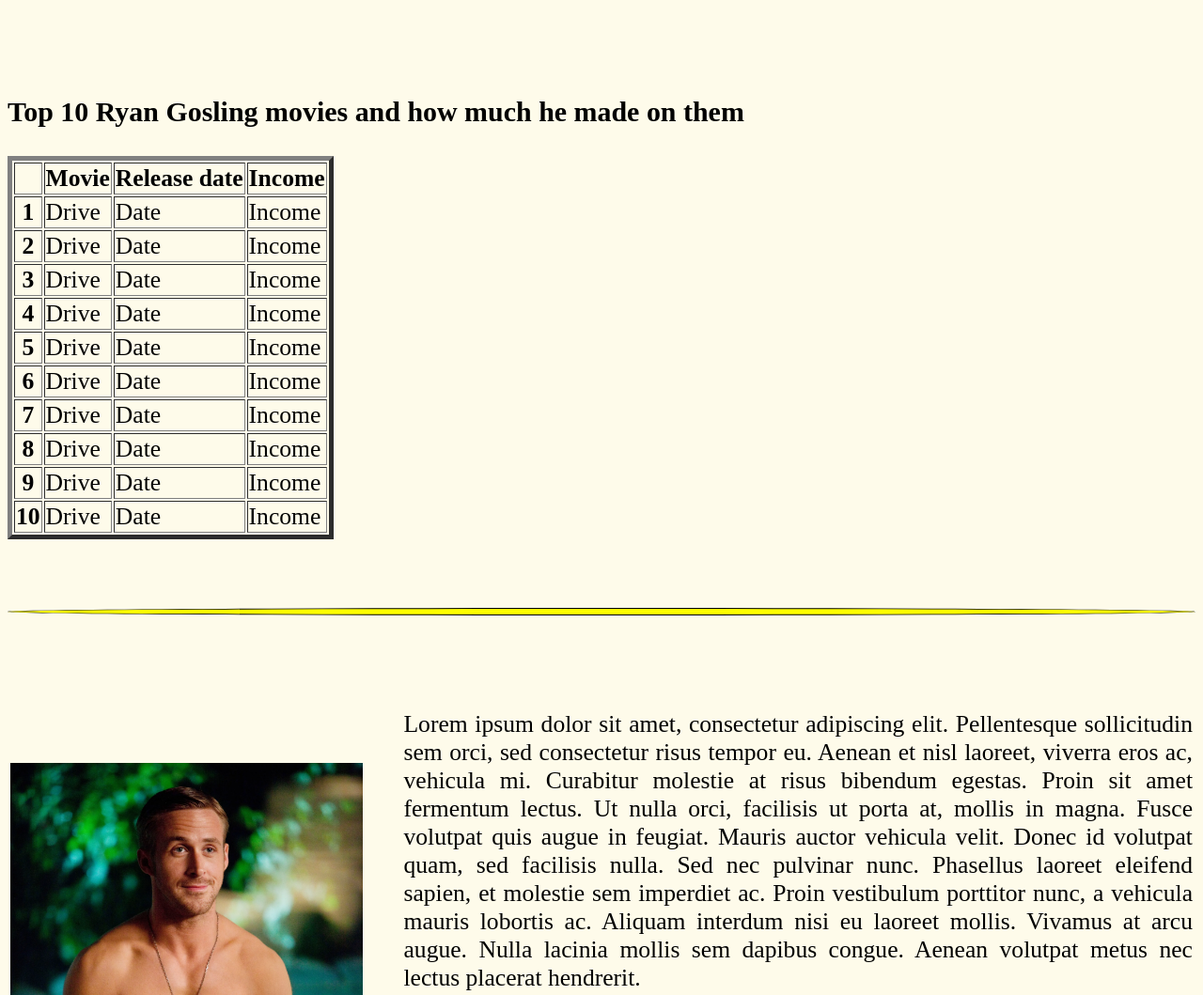
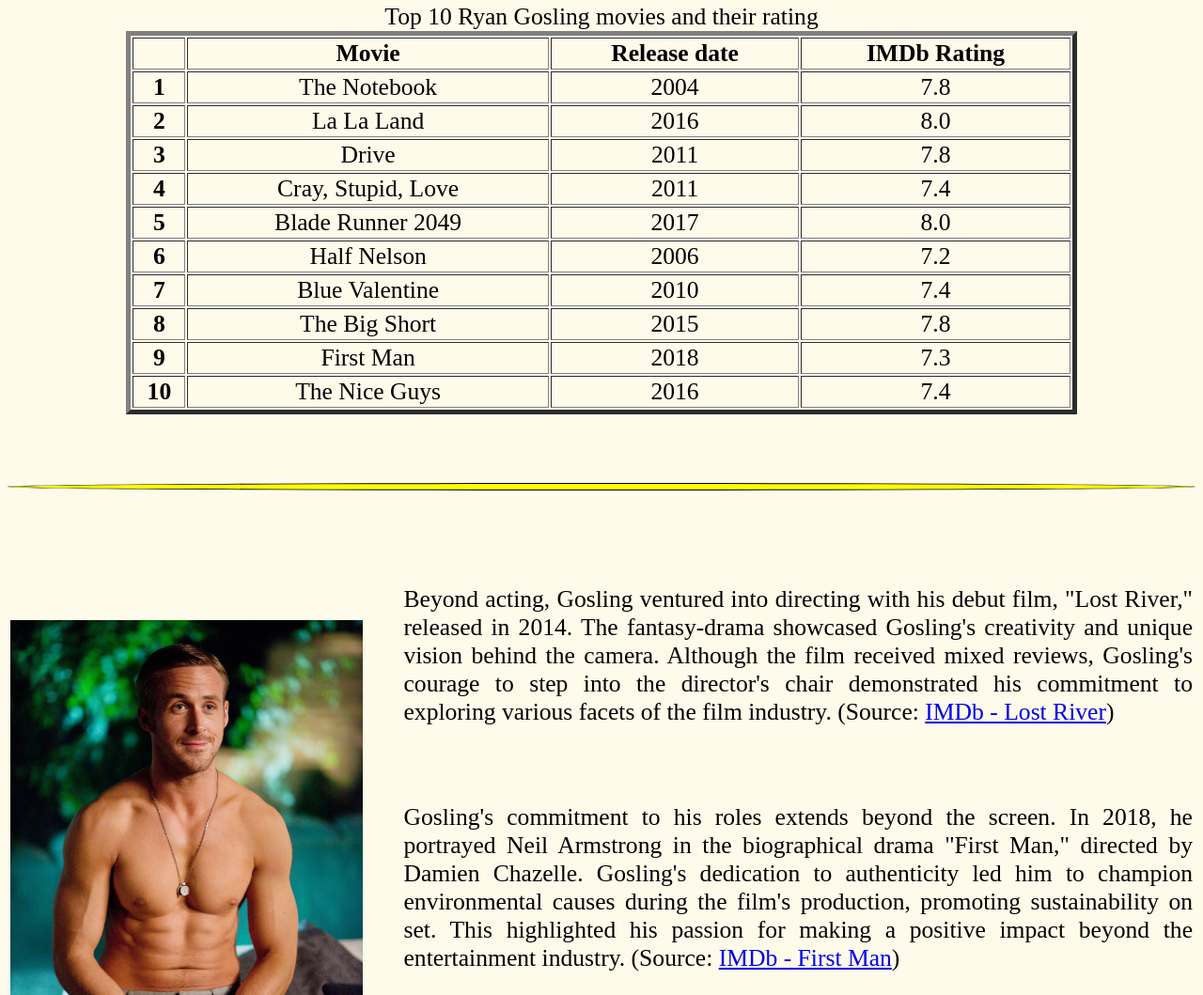
Before and after one commit to MattiaBallabio/Ryan-Gosling-Biography, a plain HTML site: page accomplishments.html in a window 1280 px wide. Shown: the part 1272-2331 px from the top of the page at 94% size. Drawn offline with Linux system fonts and the light colour scheme.

Commit message:
Final changes

```diff
--- a/accomplishments.html
+++ b/accomplishments.html
@@ -18,40 +18,29 @@
   <table>
     <tr>
       <td>
-        <p style="text-align: justify;">Lorem ipsum dolor sit amet, consectetur adipiscing elit. Pellentesque
-          sollicitudin sem orci, sed consectetur
-          risus
-          tempor eu. Aenean et nisl laoreet, viverra eros ac, vehicula mi. Curabitur molestie at risus bibendum egestas.
-          Proin
-          sit amet fermentum lectus. Ut nulla orci, facilisis ut porta at, mollis in magna. Fusce volutpat quis augue in
-          feugiat. Mauris auctor vehicula velit. Donec id volutpat quam, sed facilisis nulla. Sed nec pulvinar nunc.
-          Phasellus
-          laoreet eleifend sapien, et molestie sem imperdiet ac. Proin vestibulum porttitor nunc, a vehicula mauris
-          lobortis
-          ac. Aliquam interdum nisi eu laoreet mollis. Vivamus at arcu augue. Nulla lacinia mollis sem dapibus congue.
-          Aenean
-          volutpat metus nec lectus placerat hendrerit.
+        <p style="text-align: justify;">Ryan Gosling's career took off early with his breakthrough performance in the
+          2004 romantic drama "The Notebook," where he showcased his versatility as an actor. The film, directed by Nick
+          Cassavetes, received widespread acclaim for its touching love story, and Gosling's convincing portrayal of
+          Noah earned him a Teen Choice Award. (Source: <a href="https://www.imdb.com/title/tt0332280/">IMDb - The
+            Notebook</a>)
         <p>
           <br>
         <p style="text-align: justify;">
-          Aenean ut metus quis ipsum dignissim convallis id at nunc. Nulla facilisi. Lorem ipsum dolor sit amet,
-          consectetur
-          adipiscing elit. Duis consectetur quis magna ac rhoncus. Nam blandit nulla quis lectus tincidunt, ut commodo
-          tortor
-          faucibus. Suspendisse accumsan eros ante, eget facilisis mauris pharetra sit amet. Praesent suscipit magna
-          vitae
-          finibus sodales. Proin accumsan, justo nec vestibulum porta, quam nulla molestie sapien, et luctus eros dolor
-          sit
-          amet est. Phasellus quis lectus sed dolor hendrerit luctus et sit amet lacus. Aenean tempus nulla bibendum,
-          lobortis
-          leo a, volutpat mauris. Vivamus interdum enim ac accumsan finibus. Class aptent taciti sociosqu ad litora
-          torquent
-          per conubia nostra, per inceptos himenaeos. Praesent rutrum tincidunt molestie.</p>
+          In 2007, Gosling received a well-deserved Academy Award nomination for Best Actor for his role in "Half
+          Nelson." The film, directed by Ryan Fleck, follows Gosling's character, a dedicated inner-city schoolteacher
+          with a secret struggle. The nomination solidified Gosling's status as a serious and talented actor in
+          Hollywood. (Source: <a href="https://www.imdb.com/title/tt0468489/">IMDb - Half Nelson</a>)</p>
+        <br>
+        <p style="text-align: justify;">
+          Gosling reached new heights in 2016 with his lead role in the musical film "La La Land," directed by Damien
+          Chazelle. His charismatic performance as Sebastian, a jazz musician, earned him a Golden Globe Award for Best
+          Actor in a Musical or Comedy. The film itself went on to win numerous awards and became a critical and
+          commercial success. (Source: <a href="https://www.imdb.com/title/tt3783958/">IMDb - La La Land</a>)</p>
       </td>
+
       <td width="3%"></td>
       <td width="30%">
-        <img src="pictures/gosling-universal.webp" height="100%" width="100%"
-          draggable="false">
+        <img src="pictures/gosling-universal.webp" height="100%" width="100%" draggable="false">
       </td>
     </tr>
   </table>
@@ -64,73 +53,72 @@
   <br>
   <br>
 
-  <h3>Top 10 Ryan Gosling movies and how much he made on them</h3>
-
-  <table border="5">
+  <table border="5" align="center" style="width: 80%; align-content: center;">
+    <caption>Top 10 Ryan Gosling movies and their rating</caption>
     <th>
     <th>Movie</th>
     <th>Release date</th>
-    <th>Income</th>
+    <th>IMDb Rating</th>
     </th>
-    <tr>
+    <tr align="center">
       <th>1</th>
-      <td>Drive</td>
-      <td>Date</td>
-      <td>Income</td>
+      <td>The Notebook</td>
+      <td>2004</td>
+      <td>7.8</td>
     </tr>
-    <tr>
+    <tr align="center">
       <th>2</th>
-      <td>Drive</td>
-      <td>Date</td>
-      <td>Income</td>
+      <td>La La Land</td>
+      <td>2016</td>
+      <td>8.0</td>
     </tr>
-    <tr>
+    <tr align="center">
       <th>3</th>
       <td>Drive</td>
-      <td>Date</td>
-      <td>Income</td>
+      <td>2011</td>
+      <td>7.8</td>
     </tr>
-    <tr>
+    <tr align="center">
       <th>4</th>
-      <td>Drive</td>
-      <td>Date</td>
-      <td>Income</td>
+      <td>Cray, Stupid, Love</td>
+      <td>2011</td>
+      <td>7.4</td>
     </tr>
-    <tr>
+    <tr align="center">
       <th>5</th>
-      <td>Drive</td>
-      <td>Date</td>
-      <td>Income</td>
+      <td>Blade Runner 2049</td>
+      <td>2017</td>
+      <td>8.0</td>
     </tr>
-    <tr>
+    <tr align="center">
       <th>6</th>
-      <td>Drive</td>
-      <td>Date</td>
-      <td>Income</td>
+      <td>Half Nelson</td>
+      <td>2006</td>
+      <td>7.2</td>
     </tr>
-    <tr>
+    <tr align="center">
       <th>7</th>
-      <td>Drive</td>
-      <td>Date</td>
-      <td>Income</td>
+      <td>Blue Valentine</td>
+      <td>2010</td>
+      <td>7.4</td>
     </tr>
-    <tr>
+    <tr align="center">
       <th>8</th>
-      <td>Drive</td>
-      <td>Date</td>
-      <td>Income</td>
+      <td>The Big Short</td>
+      <td>2015</td>
+      <td>7.8</td>
     </tr>
-    <tr>
+    <tr align="center">
       <th>9</th>
-      <td>Drive</td>
-      <td>Date</td>
-      <td>Income</td>
+      <td>First Man</td>
+      <td>2018</td>
+      <td>7.3</td>
     </tr>
-    <tr>
+    <tr align="center">
       <th>10</th>
-      <td>Drive</td>
-      <td>Date</td>
-      <td>Income</td>
+      <td>The Nice Guys</td>
+      <td>2016</td>
+      <td>7.4</td>
     </tr>
   </table>
 
@@ -145,40 +133,31 @@
   <table>
     <tr>
       <td width="30%">
-        <img src="pictures/mood_gosling_8365.webp" height="100%" width="100%"
-          draggable="false">
+        <img src="pictures/mood_gosling_8365.webp" height="100%" width="100%" draggable="false">
       </td>
       <td width="3%"></td>
       <td>
-        <p style="text-align: justify;">Lorem ipsum dolor sit amet, consectetur adipiscing elit. Pellentesque
-          sollicitudin sem orci, sed consectetur
-          risus
-          tempor eu. Aenean et nisl laoreet, viverra eros ac, vehicula mi. Curabitur molestie at risus bibendum egestas.
-          Proin
-          sit amet fermentum lectus. Ut nulla orci, facilisis ut porta at, mollis in magna. Fusce volutpat quis augue in
-          feugiat. Mauris auctor vehicula velit. Donec id volutpat quam, sed facilisis nulla. Sed nec pulvinar nunc.
-          Phasellus
-          laoreet eleifend sapien, et molestie sem imperdiet ac. Proin vestibulum porttitor nunc, a vehicula mauris
-          lobortis
-          ac. Aliquam interdum nisi eu laoreet mollis. Vivamus at arcu augue. Nulla lacinia mollis sem dapibus congue.
-          Aenean
-          volutpat metus nec lectus placerat hendrerit.
+        <p style="text-align: justify;">
+          Beyond acting, Gosling ventured into directing with his debut film, "Lost River," released in 2014. The
+          fantasy-drama showcased Gosling's creativity and unique vision behind the camera. Although the film received
+          mixed reviews, Gosling's courage to step into the director's chair demonstrated his commitment to exploring
+          various facets of the film industry. (Source: <a href="https://www.imdb.com/title/tt2366608/">IMDb - Lost
+            River</a>)
         <p>
           <br>
         <p style="text-align: justify;">
-          Aenean ut metus quis ipsum dignissim convallis id at nunc. Nulla facilisi. Lorem ipsum dolor sit amet,
-          consectetur
-          adipiscing elit. Duis consectetur quis magna ac rhoncus. Nam blandit nulla quis lectus tincidunt, ut commodo
-          tortor
-          faucibus. Suspendisse accumsan eros ante, eget facilisis mauris pharetra sit amet. Praesent suscipit magna
-          vitae
-          finibus sodales. Proin accumsan, justo nec vestibulum porta, quam nulla molestie sapien, et luctus eros dolor
-          sit
-          amet est. Phasellus quis lectus sed dolor hendrerit luctus et sit amet lacus. Aenean tempus nulla bibendum,
-          lobortis
-          leo a, volutpat mauris. Vivamus interdum enim ac accumsan finibus. Class aptent taciti sociosqu ad litora
-          torquent
-          per conubia nostra, per inceptos himenaeos. Praesent rutrum tincidunt molestie.</p>
+          Gosling's commitment to his roles extends beyond the screen. In 2018, he portrayed Neil Armstrong in the
+          biographical drama "First Man," directed by Damien Chazelle. Gosling's dedication to authenticity led him to
+          champion environmental causes during the film's production, promoting sustainability on set. This highlighted
+          his passion for making a positive impact beyond the entertainment industry. (Source: <a
+            href="https://www.imdb.com/title/tt1213641/">IMDb - First Man</a>)</p>
+        <br>
+        <p style="text-align: justify;">
+          Ryan Gosling actively engages in philanthropy and social causes. His involvement with organizations like PETA
+          and Invisible Children reflects his commitment to animal rights and the well-being of children affected by
+          conflict. Gosling's efforts contribute to raising awareness and supporting initiatives that aim to create
+          positive change in the world. (Source: <a href="https://en.wikipedia.org/wiki/Ryan_Gosling">Ryan Gosling -
+            Philanthropy</a>)</p>
       </td>
     </tr>
   </table>
```
Also changed, not shown: biography.html (+31 -52 lines), importance.html (+39 -56 lines), pictures/Screen_Shot_2015-05-05_at_12.09.37.jpg (added), 3 other files.
